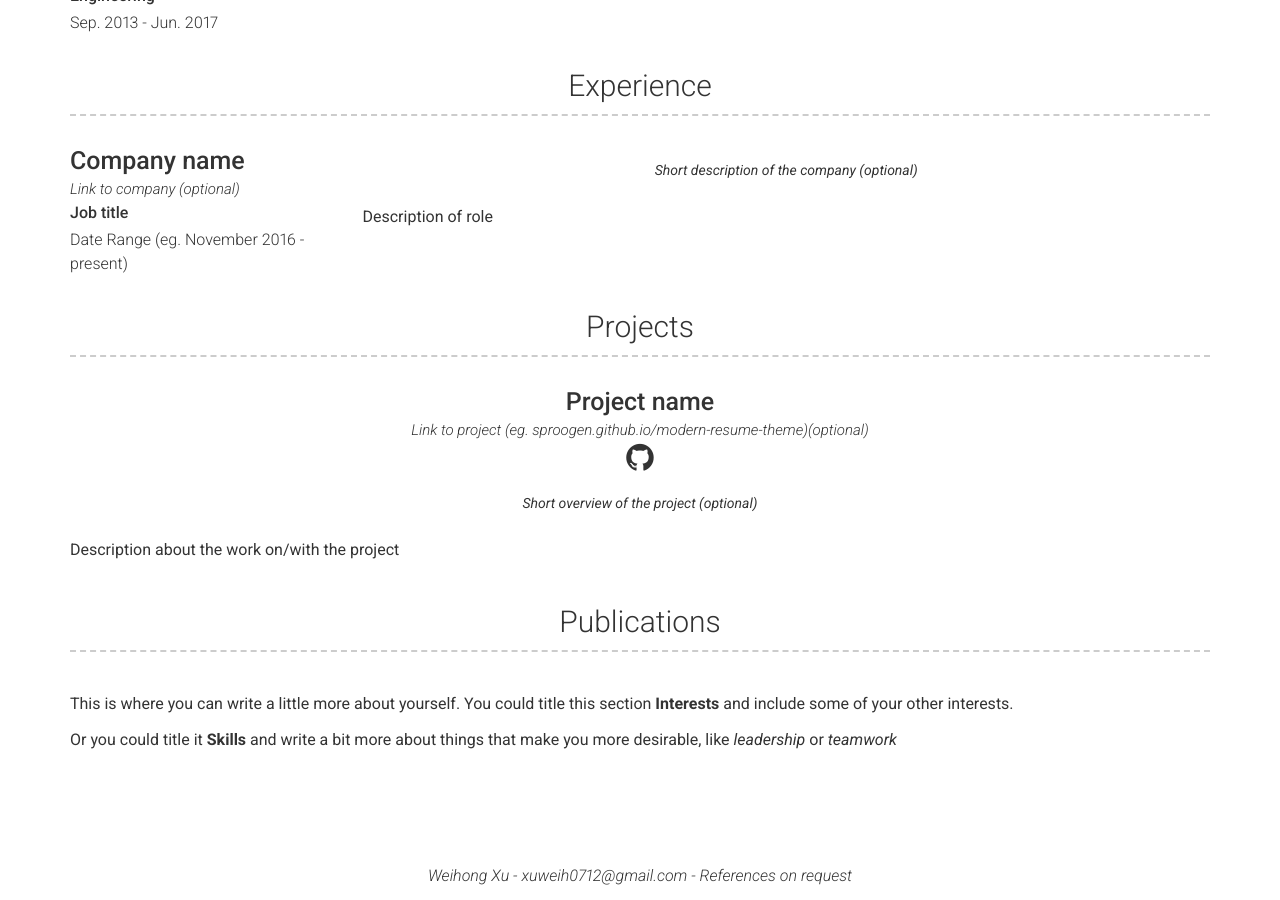
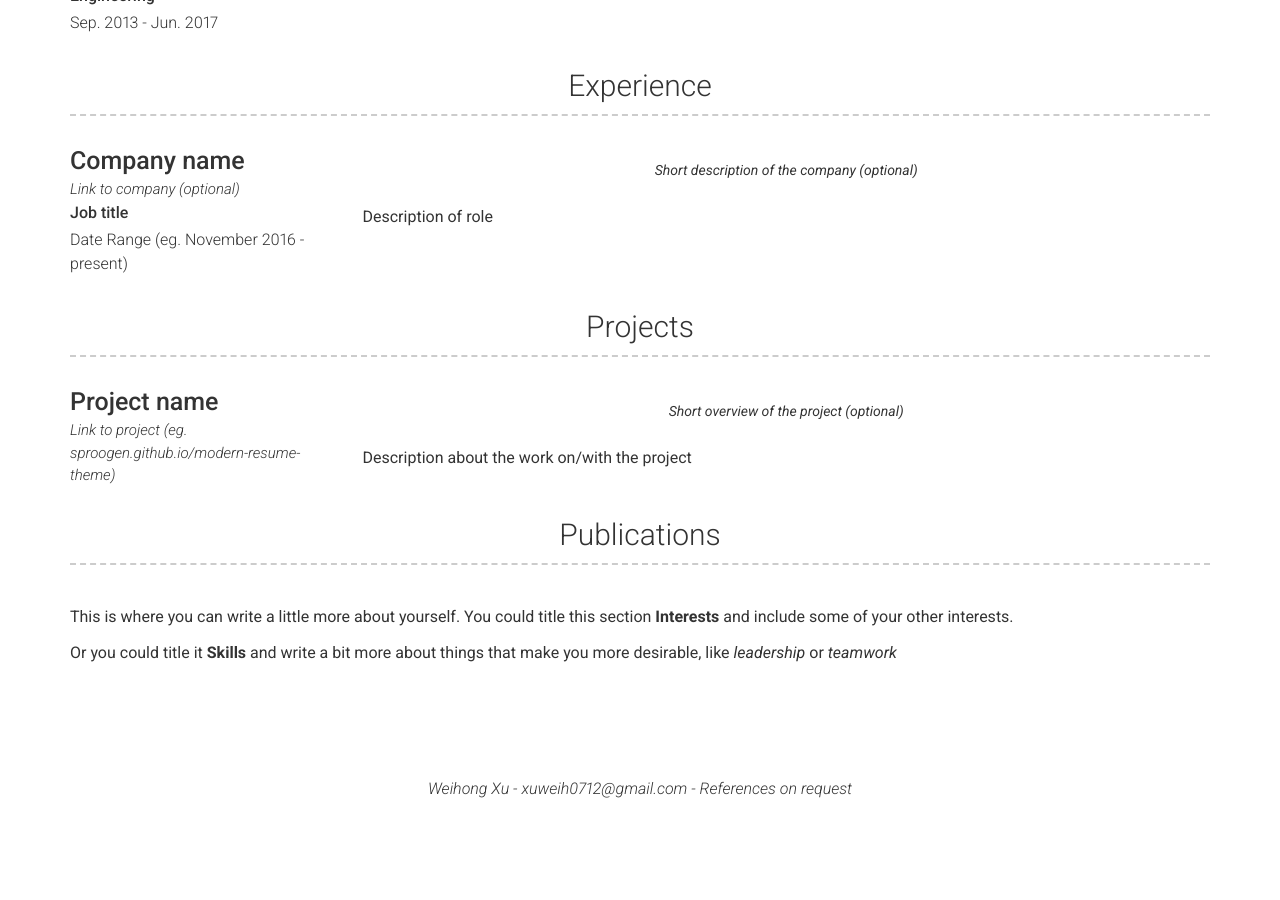
Before and after one commit to wh-xu/wh-xu-old.github.io, a Jekyll site: the page built from index.md, in a window 1280 px wide and 900 px high, scrolled down 703 px. Built offline with Jekyll 4.4.1, drawn with Linux system fonts in a browser that asks for light colours; after the commit the page ends 1516 px from its top, so only the background shows below that.

Commit message:
Update misc

```diff
--- a/_data/projects.yml
+++ b/_data/projects.yml
@@ -1,8 +1,8 @@
 # Project template
-- layout: top-middle
+- layout: left
   name: Project name
-  link: Link to project (eg. sproogen.github.io/modern-resume-theme)(optional)
-  github: Github page for project (eg. sproogen/modern-resume-theme)(optional)
+  link: Link to project (eg. sproogen.github.io/modern-resume-theme)
+  # github: Github page for project (eg. sproogen/modern-resume-theme)(optional)
   quote: >
     Short overview of the project (optional)
   description: | # this will include new lines to allow paragraphs
--- a/_includes/head.html
+++ b/_includes/head.html
@@ -3,7 +3,7 @@
   <meta http-equiv="X-UA-Compatible" content="IE=edge">
   <meta name="viewport" content="width=device-width, initial-scale=1">
 
-  <title>{{ site.name }} | {{ site.title }}</title>
+  <title>About me | {{ site.name }}</title>
   {%- seo title=false -%}
 
   <link rel="stylesheet" href="{{ '/assets/main.css' | relative_url }}">
--- a/_includes/header.html
+++ b/_includes/header.html
@@ -9,7 +9,7 @@
         {%- if site.google_scholar_link -%}
           <li>
             <a target="_blank" href="https://scholar.google.com/citations?user={{ site.google_scholar_link| cgi_escape | escape }}" class="button button--sacnite button--round-l">
-              <i class="fa fa-google" title="Google Scholar link"></i>
+              <i class="fa fa-graduation-cap" title="Google Scholar link"></i>
             </a>
           </li>
         {%- endif -%}
```
